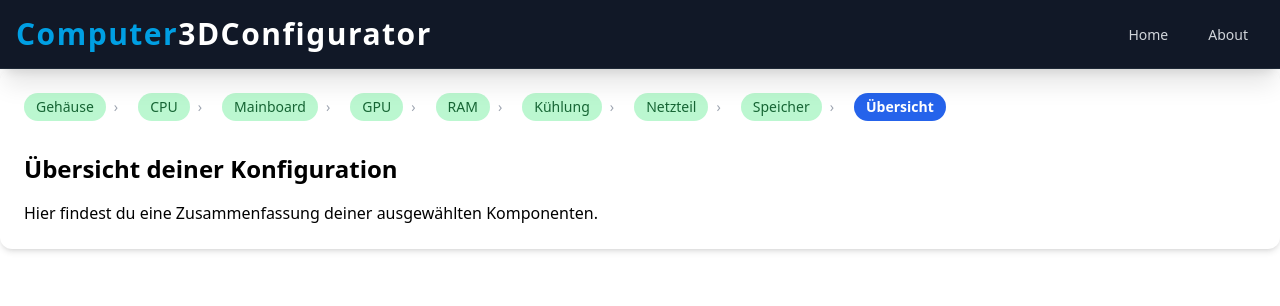
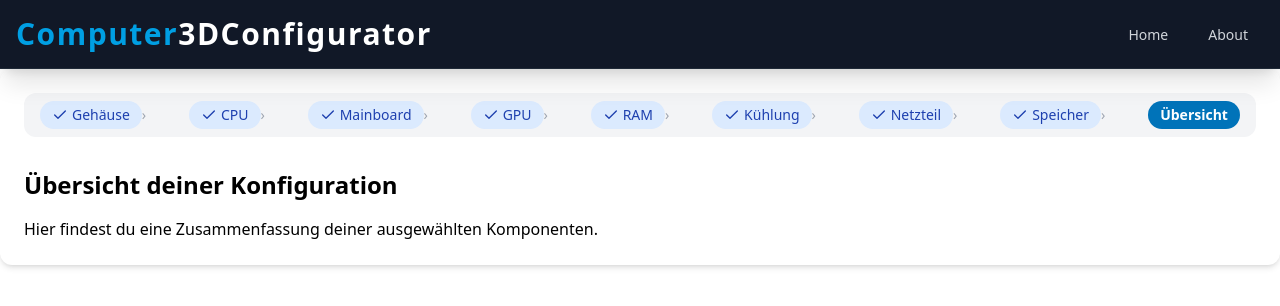
Before and after one commit to 2426-itp-ahitm/computer3d-configurator, a React (Create React App) app in the folder frontend/: page /summary in a window 1280 px wide. Shown: the top 306 px of the page. Built offline with nearby package versions, Linux system fonts and the light colour scheme.

Commit message:
Ui Änderungen

```diff
--- a/frontend/src/components/Breadcrumbs.js
+++ b/frontend/src/components/Breadcrumbs.js
@@ -9,32 +9,38 @@ export default function Breadcrumbs() {
     );
 
     return (
-        <div className="flex space-x-3 text-sm mb-8 flex-wrap">
+        // *** NEU: Responsiver Container ***
+        <div className="flex flex-col md:flex-row md:justify-between items-start md:items-center text-sm mb-8 w-full bg-gray-100 px-4 py-2 rounded-xl">
 
             {CONFIG_STEPS.map((step, index) => {
                 const isCompleted = index < currentIndex;
                 const isActive = index === currentIndex;
 
+                // *** NEU: Responsives Element-Div ***
                 return (
-                    <div key={step.path} className="flex items-center">
+                    <div key={step.path} className="flex items-center w-full md:w-auto mb-1 md:mb-0">
 
                         <Link
-                            to={step.path} /*isCompleted ? step.path : "#"*/
+                            to={step.path}
                             className={`
-                                px-3 py-1 rounded-full
+                                // NEU: Link füllt auf Mobil die Breite aus
+                                px-3 py-1 rounded-full w-full md:w-auto text-left md:text-center
                                 transition cursor-pointer select-none
                                 flex items-center space-x-1
-                                ${isActive ? "bg-blue-600 text-white font-bold" : ""}
-                                ${isCompleted ? "bg-green-200 text-green-800" : ""}
+
+                                ${isActive ? "bg-[#0073b9] text-white font-bold" : ""}
+                                ${isCompleted ? "bg-blue-100 text-blue-800" : ""}
                                 ${index > currentIndex ? "bg-gray-200 text-gray-600" : ""}
                             `}
                         >
-                            {isCompleted}
+                            {isCompleted && <Check size={16} />}
+
                             <span>{step.label}</span>
                         </Link>
 
+                        {/* NEU: Das Trennzeichen wird nur auf großen Bildschirmen angezeigt */}
                         {index < CONFIG_STEPS.length - 1 && (
-                            <span className="mx-2 text-gray-400">›</span>
+                            <span className="hidden md:block text-gray-400">›</span>
                         )}
                     </div>
                 );
--- a/frontend/src/components/Navbar.js
+++ b/frontend/src/components/Navbar.js
@@ -9,7 +9,7 @@ export default function Navbar() {
 
     const getLinkClass = ({ isActive }) =>
         isActive
-            ? `${linkBaseClass} bg-logoBlueShadow text-white shadow-md shadow-logoBlue/50`
+            ? `${linkBaseClass} bg-logoBlueShadow text-white shadow-md`
             : `${linkBaseClass} text-gray-300 hover:text-white hover:bg-gray-800`;
 
     return (
--- a/frontend/src/configuration/HardwareConfig.js
+++ b/frontend/src/configuration/HardwareConfig.js
@@ -98,7 +98,7 @@ function HardwareConfig({
                         <button
                             onClick={handlePreviousStep}
                             className={`
-                                px-6 py-2 text-md font-bold rounded-full transform transition duration-300 flex items-center
+                                px-3 py-1 text-sm font-bold rounded-full transform transition duration-300 flex items-center
                                 bg-gray-200 text-gray-700 hover:bg-gray-300 hover:scale-[1.03]
                             `}
                         >
@@ -110,7 +110,7 @@ function HardwareConfig({
                             onClick={handleNextStep}
                             disabled={!selectedItem}
                             className={`
-                                px-8 py-2 text-md font-bold rounded-full transform transition duration-300 flex items-center
+                                px-3 py-1 text-sm font-bold rounded-full transform transition duration-300 flex items-center
                                 ${selectedItem
                                     ? 'bg-blue-600 text-white hover:bg-blue-700 hover:scale-[1.03]'
                                     : 'bg-gray-300 text-gray-500 cursor-not-allowed'
```
